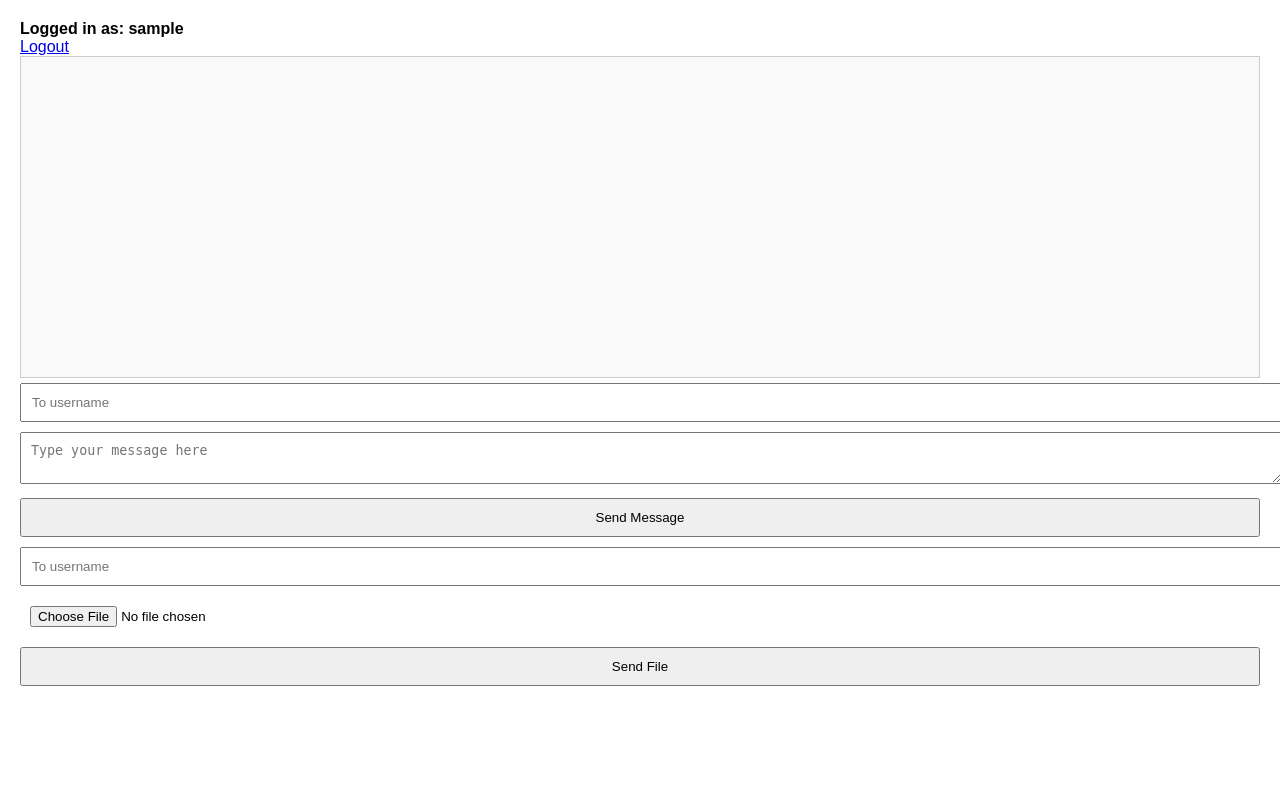
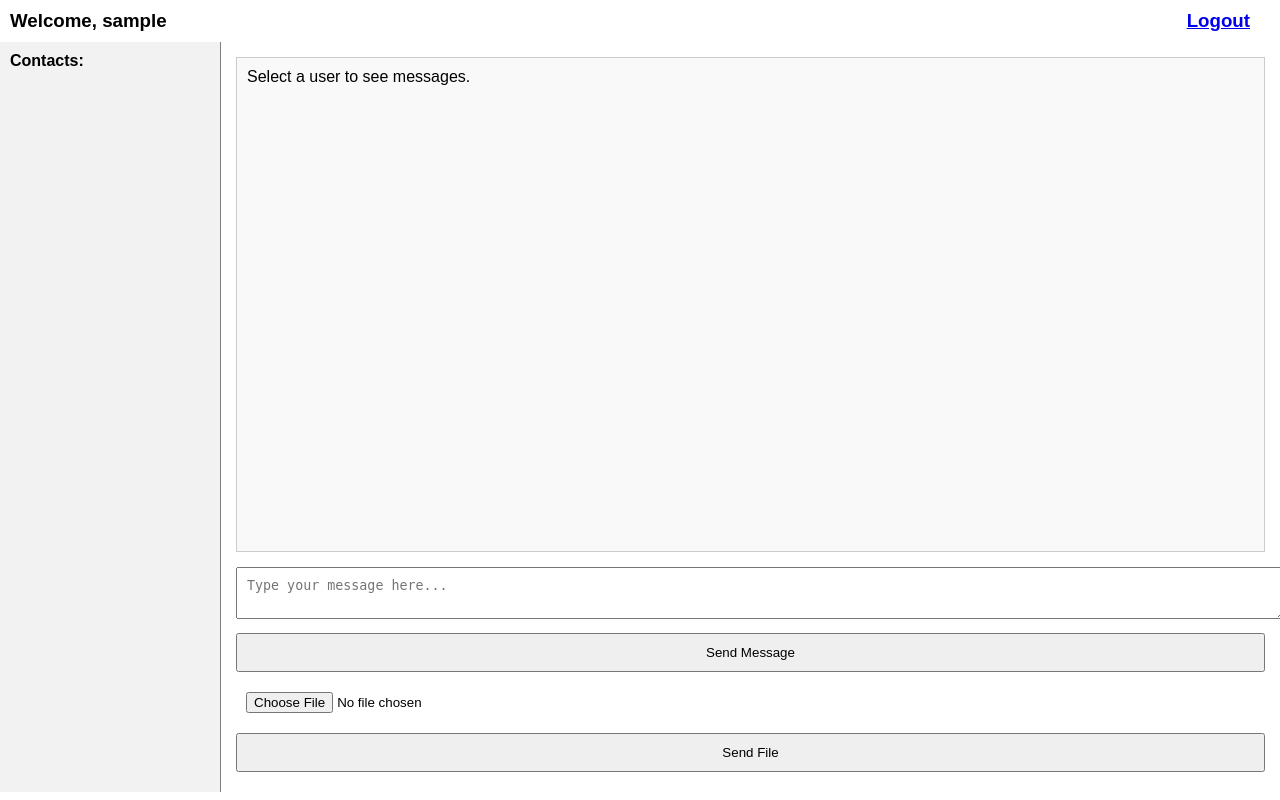
Before and after one commit to Ramprakash-2008/whatapps_clone, a Flask app: page /chat in a window 1280 px wide. Run offline with Flask 3, Linux system fonts and the light colour scheme; the visitor is signed in with stand-in values (Sample User, id 1); data that the repository does not hold is empty.

Commit message:
Update chat.html

```diff
--- a/templates/chat.html
+++ b/templates/chat.html
@@ -1,88 +1,173 @@
-<!-- templates/chat.html -->
 <!DOCTYPE html>
 <html>
 <head>
   <title>Chat - WhatsApp Clone</title>
   <style>
-    body { font-family: sans-serif; margin: 20px; }
-    textarea, input, button { width: 100%; margin: 5px 0; padding: 10px; }
-    #messages { border: 1px solid #ccc; padding: 10px; height: 300px; overflow-y: scroll; background: #f9f9f9; }
-    #user-info { font-weight: bold; }
+    body {
+      font-family: sans-serif;
+      margin: 0;
+      padding: 0;
+    }
+
+    h3 {
+      margin: 10px;
+    }
+
+    a {
+      float: right;
+      margin-right: 20px;
+    }
+
+    .container {
+      display: flex;
+      height: calc(100vh - 50px);
+    }
+
+    #sender-list {
+      width: 200px;
+      border-right: 1px solid gray;
+      padding: 10px;
+      overflow-y: auto;
+      background: #f2f2f2;
+    }
+
+    #sender-list button {
+      width: 100%;
+      padding: 8px;
+      margin: 5px 0;
+      text-align: left;
+      border: none;
+      background: #fff;
+      cursor: pointer;
+      border-radius: 4px;
+    }
+
+    #sender-list button:hover {
+      background-color: #ddd;
+    }
+
+    #chat-box {
+      flex: 1;
+      padding: 15px;
+      display: flex;
+      flex-direction: column;
+    }
+
+    #messages {
+      flex: 1;
+      border: 1px solid #ccc;
+      padding: 10px;
+      overflow-y: auto;
+      margin-bottom: 10px;
+      background: #f9f9f9;
+    }
+
+    textarea, input, button {
+      padding: 10px;
+      margin: 5px 0;
+      width: 100%;
+    }
   </style>
 </head>
 <body>
-  <div id="user-info">Logged in as: {{ username }}</div>
-  <a href="/logout">Logout</a>
+  <h3>Welcome, {{ username }} <a href="/logout">Logout</a></h3>
+  <div class="container">
+    <!-- Sender List -->
+    <div id="sender-list">
+      <strong>Contacts:</strong>
+    </div>
 
-  <div id="messages">Loading messages...</div>
+    <!-- Chat Window -->
+    <div id="chat-box">
+      <div id="messages">Select a user to see messages.</div>
 
+      <!-- Send Text -->
       <form id="send-form">
-    <input id="receiver" placeholder="To username" required>
-    <textarea id="message" placeholder="Type your message here"></textarea>
+        <textarea id="message" placeholder="Type your message here..." required></textarea>
         <button type="submit">Send Message</button>
       </form>
 
+      <!-- Send File -->
       <form id="file-form" enctype="multipart/form-data">
-    <input id="receiver_file" placeholder="To username" required>
-    <input type="file" id="file">
+        <input type="file" id="file" required>
         <button type="submit">Send File</button>
       </form>
+    </div>
+  </div>
 
   <script>
     const user = "{{ username }}";
+    let selectedUser = null;
+    let allMessages = {};
 
-    async function fetchMessages() {
-      const res = await fetch("/api/receive", {
-        headers: { "Authorization": localStorage.getItem("token") || "" }
+    async function fetchConversations() {
+      const res = await fetch("/api/receive");
+      const data = await res.json();
+      allMessages = data;
+
+      const senderList = document.getElementById("sender-list");
+      senderList.innerHTML = "<strong>Contacts:</strong><br>";
+
+      Object.keys(data).forEach(name => {
+        const btn = document.createElement("button");
+        btn.textContent = name;
+        btn.onclick = () => showChatWith(name);
+        senderList.appendChild(btn);
       });
-      if (!res.ok) return;
-      const msgs = await res.json();
-      const div = document.getElementById("messages");
-      div.innerHTML = "";
+
+      if (selectedUser) showChatWith(selectedUser);
+    }
+
+    function showChatWith(username) {
+      selectedUser = username;
+      const messagesDiv = document.getElementById("messages");
+      messagesDiv.innerHTML = "";
+
+      const msgs = allMessages[username] || [];
       msgs.forEach(msg => {
-        let line = `${msg.sender} ➡ ${msg.receiver}: `;
+        let line = `<div><strong>${msg.sender}</strong>: `;
         if (msg.type === "text") {
           line += msg.content;
         } else if (msg.type === "file") {
           line += `<a href="/media/${msg.content}" target="_blank">${msg.content}</a>`;
         }
-        div.innerHTML += `<div>${line}</div>`;
+        line += "</div>";
+        messagesDiv.innerHTML += line;
       });
+
+      messagesDiv.scrollTop = messagesDiv.scrollHeight;
     }
 
     document.getElementById("send-form").addEventListener("submit", async e => {
       e.preventDefault();
-      const receiver = document.getElementById("receiver").value;
       const content = document.getElementById("message").value;
+      if (!selectedUser) return alert("Select a user first!");
       await fetch("/api/send", {
         method: "POST",
-        headers: {
-          "Content-Type": "application/json",
-          "Authorization": localStorage.getItem("token") || ""
-        },
-        body: JSON.stringify({ receiver, type: "text", content })
+        headers: { "Content-Type": "application/json" },
+        body: JSON.stringify({ receiver: selectedUser, type: "text", content })
       });
       document.getElementById("message").value = "";
-      fetchMessages();
+      fetchConversations();
     });
 
     document.getElementById("file-form").addEventListener("submit", async e => {
       e.preventDefault();
-      const receiver = document.getElementById("receiver_file").value;
+      if (!selectedUser) return alert("Select a user first!");
       const file = document.getElementById("file").files[0];
       const formData = new FormData();
       formData.append("file", file);
-      formData.append("receiver", receiver);
+      formData.append("receiver", selectedUser);
       await fetch("/api/upload", {
         method: "POST",
-        headers: { "Authorization": localStorage.getItem("token") || "" },
         body: formData
       });
-      fetchMessages();
+      document.getElementById("file").value = "";
+      fetchConversations();
     });
 
-    fetchMessages();
-    setInterval(fetchMessages, 3000);
+    fetchConversations();
+    setInterval(fetchConversations, 4000);
   </script>
 </body>
 </html>
```
Lines whose indentation alone changed are shown as unchanged.
